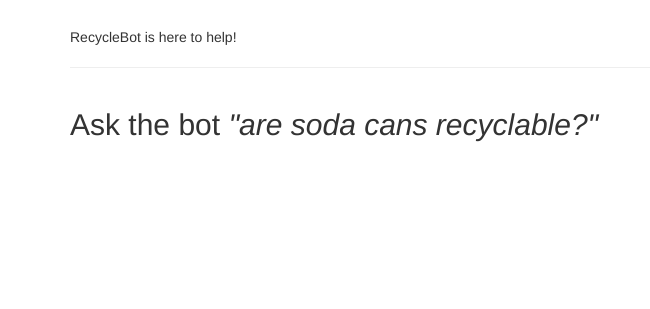
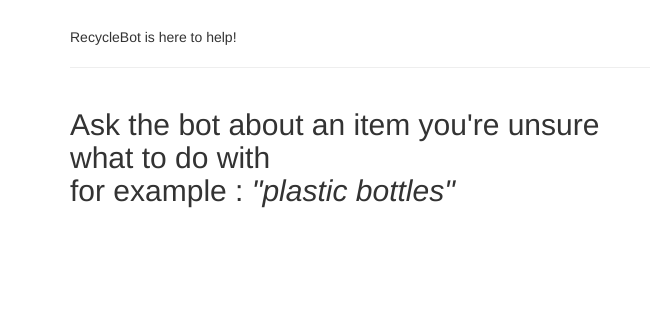
Before and after one commit to gia-rehabstudio/recycle-bot, a website: page index.html in a window 1280 px wide. Shown: the part 102-411 px from the top of the page, 0-650 px from the left. Drawn offline with nearby package versions, Linux system fonts and the light colour scheme; grey boxes are pictures that could not be loaded.

Commit message:
copy update

```diff
--- a/index.html
+++ b/index.html
@@ -22,7 +22,7 @@
                     <br/> </h2 class="title"> RecycleBot is here to help!</h2><hr/>
                 </div>
                 <div class="col-xs-12 col-md-6">
-                    <h2>Ask the bot <span class="examples">"are soda cans recyclable?"</span></h2>
+                    <h2>Ask the bot about an item you're unsure what to do with <br/> for example : <span class="examples">"plastic bottles"</span></h2>
                 </div>
                 <div class="dialog col-md-6">
                     <iframe width="350" height="430" src="https://console.dialogflow.com/api-client/demo/embedded/recycle-bot"></iframe>
```
